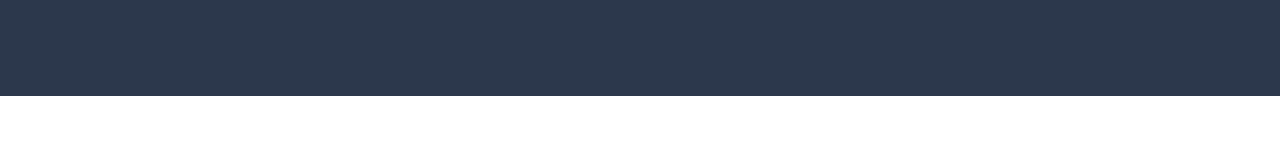
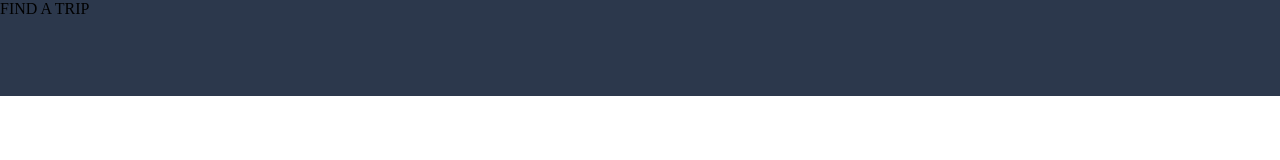
Before and after one commit to waltzaround/flamingo-hack, a Next.js app: page / in a window 1280 px wide. Shown: the top 160 px of the page. Built offline with nearby package versions, Linux system fonts and the light colour scheme.

Commit message:
browser resets

```diff
--- /dev/null
+++ b/components/Header.js
@@ -0,0 +1,30 @@
+import styled from 'styled-components'
+
+
+const HeaderContainer = styled.div`
+background-color: #2c384c;
+height: 6rem;
+width: 100vw;
+margin-top: 0;
+
+` // end header
+
+const HeaderIconLeft = styled.div`
+`
+
+const HeaderMidText = styled.div`
+`
+
+const HeaderIconRight = styled.div`
+`
+
+const HeaderSearch = styled.div`
+`
+
+const Header = () => (
+   <HeaderContainer>
+<p> FIND A TRIP</p>
+   </HeaderContainer>
+)
+
+export default Header
--- /dev/null
+++ b/components/Page.js
@@ -0,0 +1,21 @@
+// Master Styles - Super crappy escape hatch for all the resets :D
+
+
+
+const Page = ({ children }) => (
+  <div>
+    <style jsx global>{`
+      body {
+        margin: 0;
+        padding: 0;
+        border: 0;
+      }
+      p {
+        margin: 0;
+      }
+    `}</style>
+    {children}
+  </div>
+)
+
+export default Page
--- a/pages/index.js
+++ b/pages/index.js
@@ -1,15 +1,8 @@
 import styled from 'styled-components'
+import Header from '../components/Header'
+import Page from '../components/Page'
 
 
-const Page = styled.div`
-
-`
-
-const Header = styled.div`
-background-color: #2c384c;
-height: 6rem;
-width: 100vw;
-` // end header
 
 const MapContainer = styled.div`
 
@@ -19,13 +12,11 @@ const Footer = styled.div`
 
 ` //end footer
 
+
+
+
 const Index = () => (
-    <div>
-        <style jsx global>{`
-        body {
-        margin: 0;
-      }
-            `}</style>
+    <Page>
       <Header>
 
       </Header>
@@ -35,7 +26,7 @@ const Index = () => (
       <Footer>
 
       </Footer>
-    </div>
+    </Page>
   );
 
   export default Index;
```
